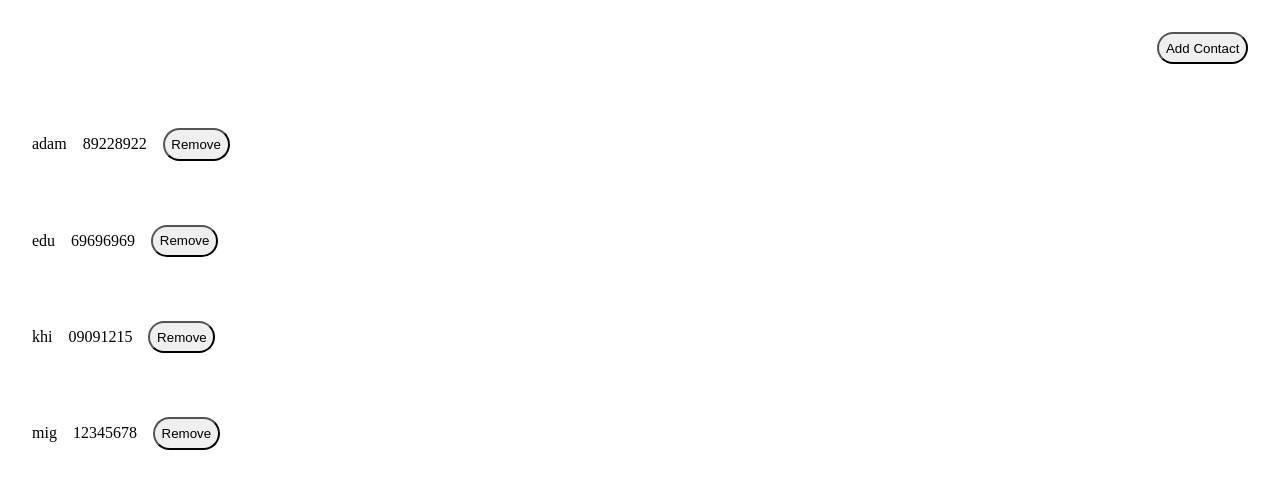
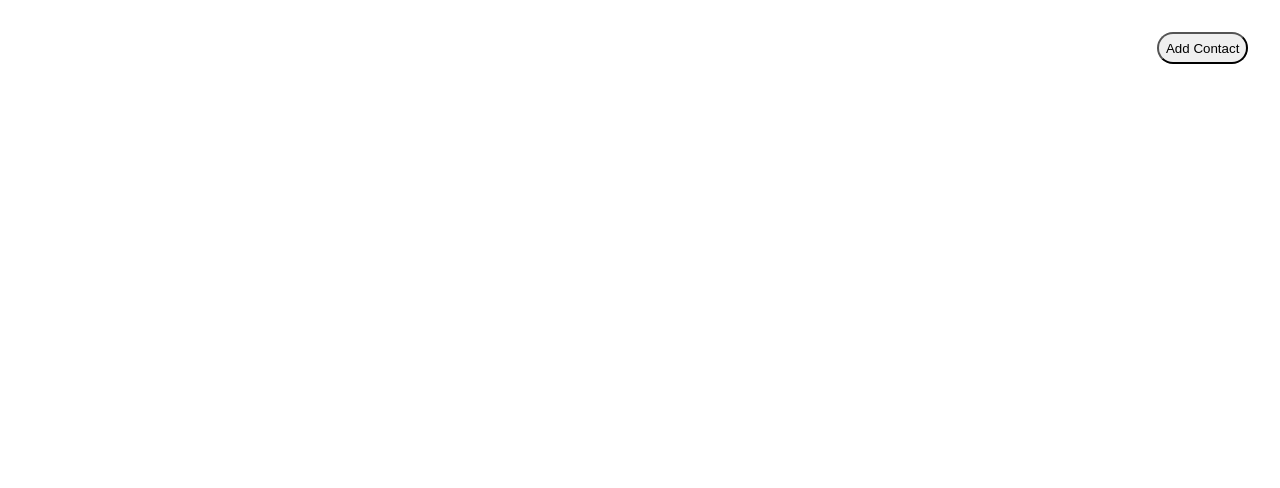
Before and after one commit to eduardodsxavier/contatos, a Next.js app in the folder contacts-front/: page / in a window 1280 px wide. Shown: the top 488 px of the page. Built offline with nearby package versions, Linux system fonts and the light colour scheme.

Commit message:
change function call logic

```diff
--- a/contacts-front/app/Contacts.js
+++ b/contacts-front/app/Contacts.js
@@ -1,4 +1,4 @@
-let contacts = [{key:4, name:"khi", phone:"09091215"}, {key:2, name:"mig", phone:"12345678"}, {key:1, name:"edu", phone:"69696969"}, {key:3, name:"adam", phone:"89228922"}]
+let contacts = []
 
 function compareNames(contact1, contact2) {
   if(contact1.name < contact2.name) {
@@ -12,4 +12,16 @@ function compareNames(contact1, contact2) {
   }
 }
 
+export function RemoveContact(keyToRemove, PrevContacts) {
+  PrevContacts = PrevContacts.filter(contact => contact.key !== keyToRemove)
+  return PrevContacts
+}
+
+export function AddContact(key, PrevContacts) {
+  const name = prompt("name: ")
+  const number = prompt("phone: ")
+  PrevContacts = [...PrevContacts, {key, name, number}]
+  return PrevContacts
+}
+
 export default contacts.sort(compareNames)
--- a/contacts-front/app/page.js
+++ b/contacts-front/app/page.js
@@ -2,7 +2,8 @@
 
 import { useState } from 'react'
 
-import importedContacts from './Contacts'
+import importedContacts, { AddContact, RemoveContact } from './Contacts'
+
 let contacts = importedContacts
 let key = contacts.length + 1
 
@@ -12,7 +13,7 @@ export default function Home () {
   function Header() {
     return (
       <header>
-        <button onClick={() => AddContact()}>Add Contact</button>
+        <button onClick={() => CallAddContat()}>Add Contact</button>
       </header>
     )
   }
@@ -20,24 +21,22 @@ export default function Home () {
   function MakeContactList() {
     return (
       contacts.map(contact =>(
-        <li key={contact.key}>
+        <li key={contact.id}>
           <p>{contact.name}</p>
           <p>{contact.phone}</p>
-          <button onClick={() => RemoveContact(contact.key)}>Remove</button>
+          <button onClick={() => CallRemoveContact(contact.id)}>Remove</button>
         </li>
       ))
     )
   }
 
-  function RemoveContact (keyToRemove) {
-    contacts = contacts.filter(contact => contact.key !== keyToRemove)
+  function CallRemoveContact(keyToRemove) {
+    contacts = RemoveContact(keyToRemove, contacts)
     setContactList(MakeContactList)
   }
 
-  function AddContact () {
-    const name = prompt("name: ")
-    const phone = prompt("phone: ")
-    contacts = [...contacts, {key, name, phone}]
+  function CallAddContat() {
+    contacts = AddContact(key, contacts)
     key++
     setContactList(MakeContactList)
   }
```
